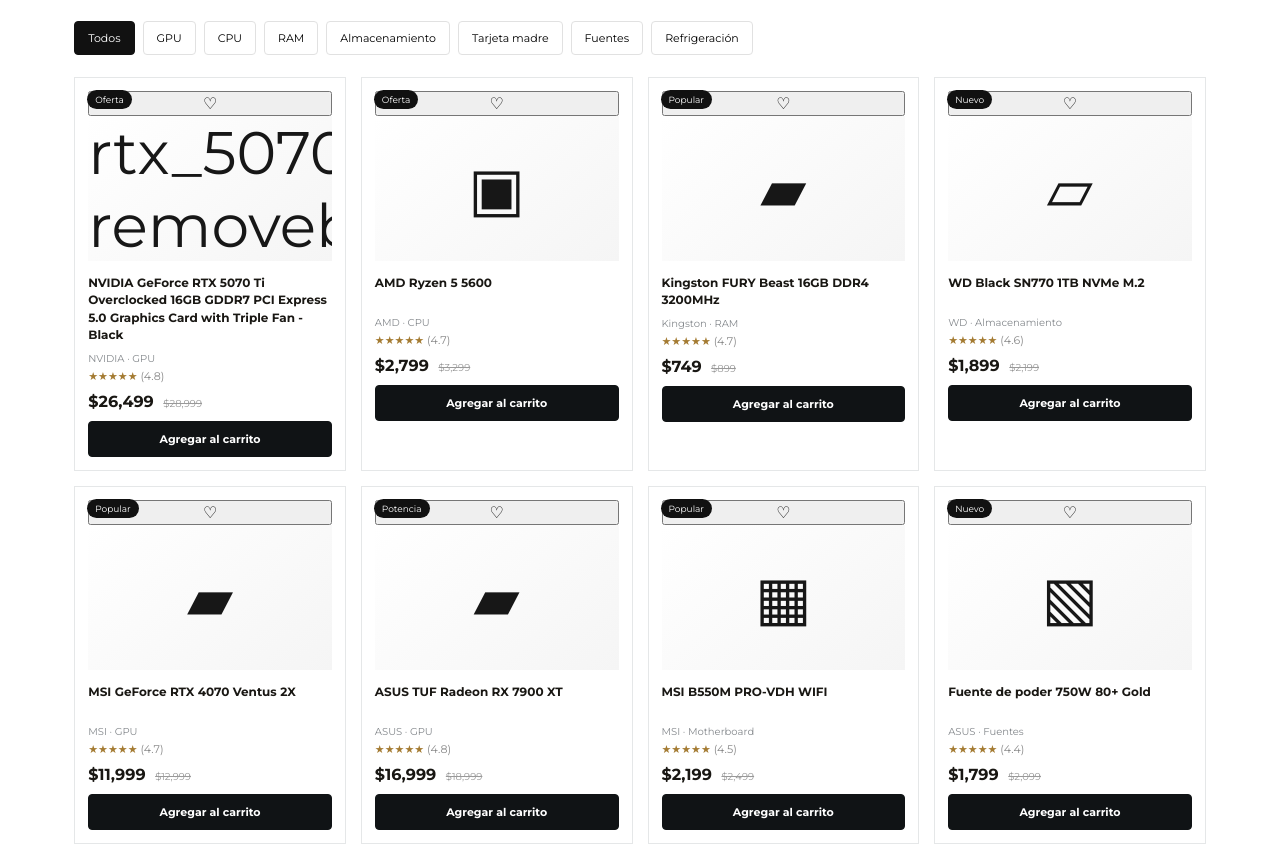
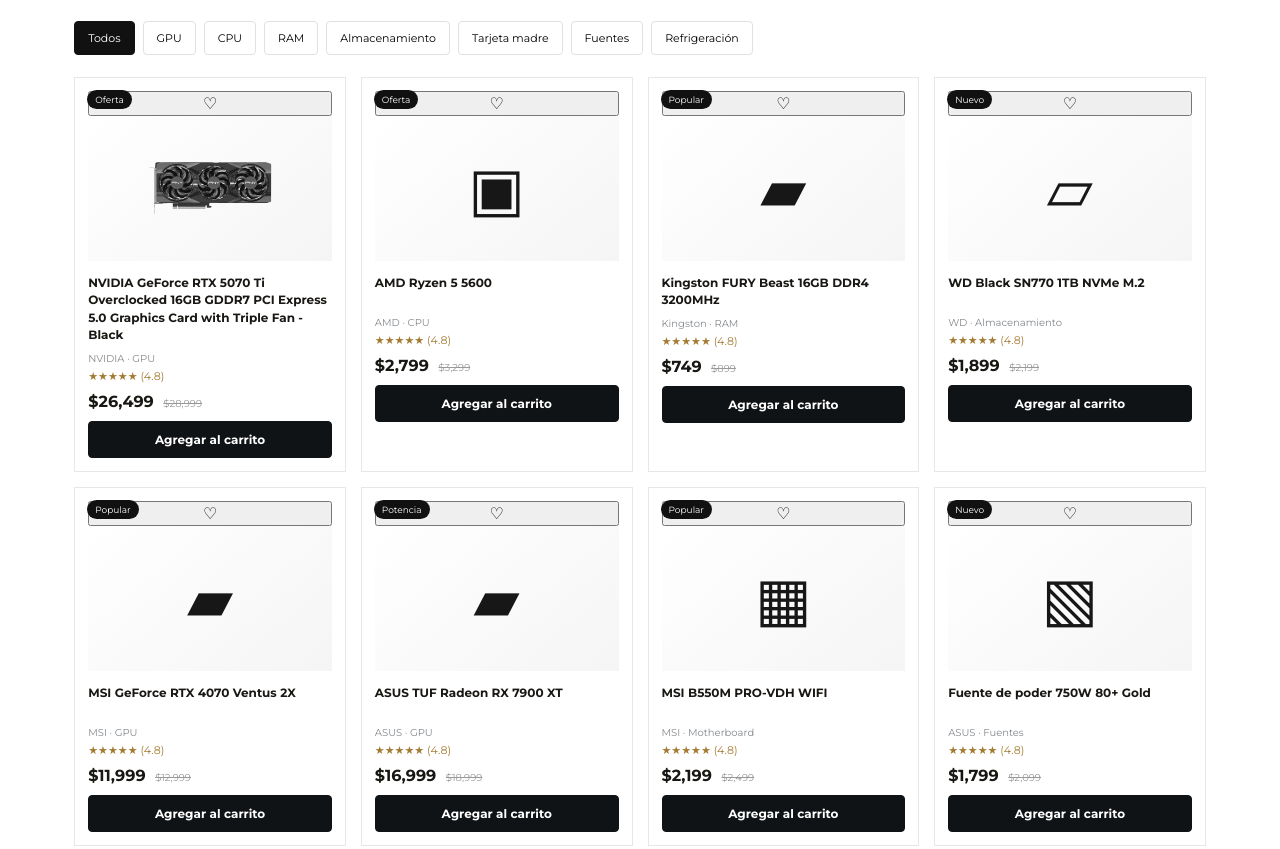
Before and after one commit to Arzue327/velora-tech, a plain HTML site: page index.html in a window 1280 px wide. Shown: the part 955-1804 px from the top of the page. Drawn offline with Linux system fonts and the light colour scheme.

Commit message:
Refactor card function to include image handling

```diff
--- a/index.html
+++ b/index.html
@@ -208,7 +208,10 @@
 const $=id=>document.getElementById(id);
 function saveCart(){localStorage.setItem("veloraCart",JSON.stringify(cart));$("cartCount").textContent=cart.reduce((s,x)=>s+x.qty,0)}
 function toast(msg){const t=$("toast");t.textContent=msg;t.classList.add("show");setTimeout(()=>t.classList.remove("show"),2400)}
-function card(p){return `<article class="product"><span class="flag">${p.flag}</span><button class="heart" aria-label="Ver detalle" data-detail="${p.id}">♡</button><a class="product-art" href="#" data-detail="${p.id}" aria-label="${p.name}">${p.art}</a><a href="#" data-detail="${p.id}"><h3>${p.name}</h3></a><div class="muted">${p.brand} · ${p.cat}</div><div class="stars">★★★★★ <span style="color:#888">(${p.rating})</span></div><div class="price">${money(p.price)} <span class="oldprice">${money(p.old)}</span></div><button class="btn small" data-add="${p.id}">Agregar al carrito</button></article>`}
+function card(p){
+  const artContent = p.art.includes('.') ? `<img src="${p.art}" alt="${p.name}">` : p.art;
+  return `<article class="product"><span class="flag">${p.flag||''}</span><button class="heart" aria-label="Ver detalle" data-detail="${p.id}">♡</button><a class="product-art" href="#" data-detail="${p.id}" aria-label="${p.name}">${artContent}</a><a href="#" data-detail="${p.id}"><h3>${p.name}</h3></a><div class="muted">${p.brand} · ${p.cat}</div><div class="stars">★★★★★ (4.8)</div><div class="price">$${p.price.toLocaleString('es-MX')}${p.old?` <span class="oldprice">$${p.old.toLocaleString('es-MX')}</span>`:''}</div><button class="btn" onclick="addToCart(${p.id})">Agregar al carrito</button></article>`;
+}
 function renderHome(){const list=products.filter(p=>(homeTab==="Todos"||p.cat===homeTab)&&(!searchTerm||p.name.toLowerCase().includes(searchTerm)));$("homeProducts").innerHTML=list.slice(0,8).map(card).join("")||'<div class="empty">No se encontraron productos.</div>'}
 function getFiltered(){let list=products.filter(p=>(!searchTerm||p.name.toLowerCase().includes(searchTerm)||p.brand.toLowerCase().includes(searchTerm))&&(![...document.querySelectorAll(".brand-filter:checked")].length||[...document.querySelectorAll(".brand-filter:checked")].some(c=>c.value===p.brand))&&(![...document.querySelectorAll(".cat-filter:checked")].length||[...document.querySelectorAll(".cat-filter:checked")].some(c=>c.value===p.cat))&&(!+$("minPrice").value||p.price>=+$("minPrice").value)&&(!+$("maxPrice").value||p.price<=+$("maxPrice").value));const s=$("sortSelect").value;if(s==="low")list.sort((a,b)=>a.price-b.price);if(s==="high")list.sort((a,b)=>b.price-a.price);if(s==="name")list.sort((a,b)=>a.name.localeCompare(b.name));return list}
 function renderCatalog(){const list=getFiltered();$("catalogProducts").innerHTML=list.map(card).join("")||'<div class="empty">No hay productos que coincidan con esos filtros.</div>';$("resultCount").textContent=`${list.length} productos (demo)`}
```
